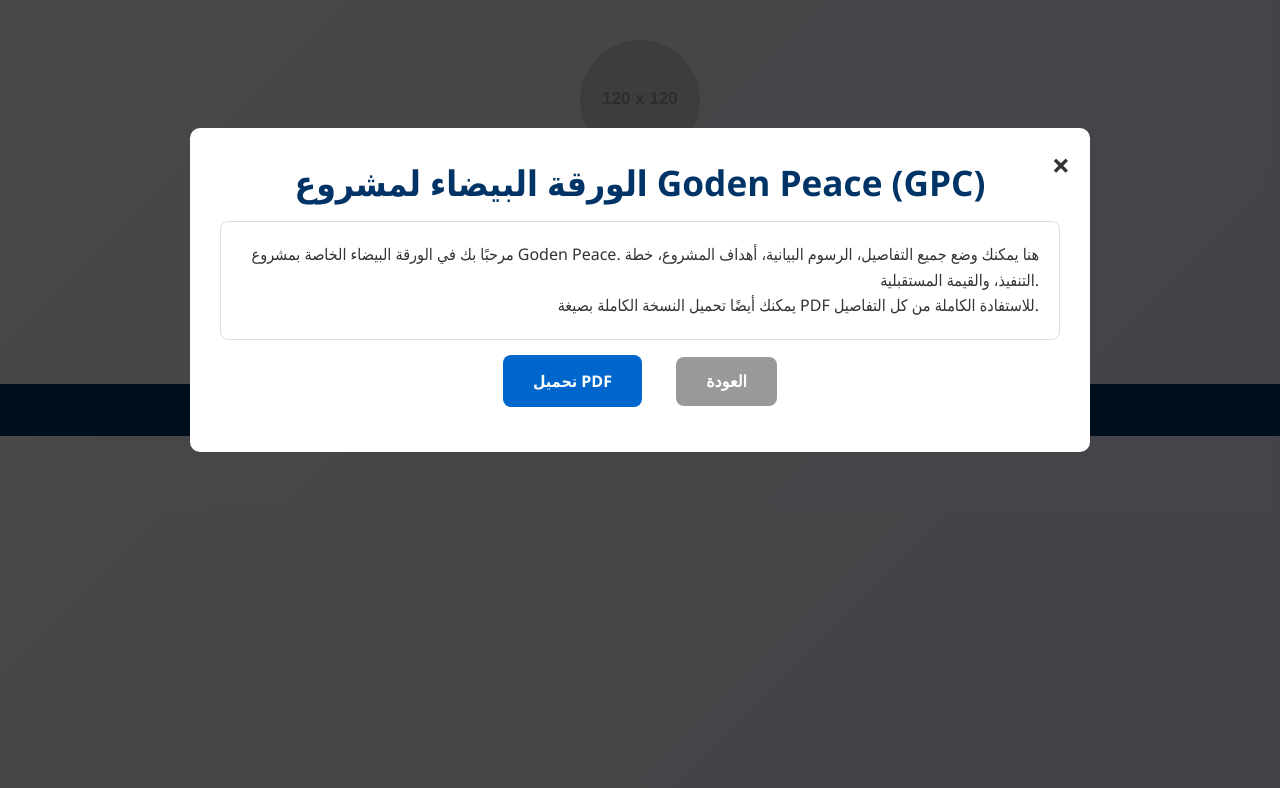
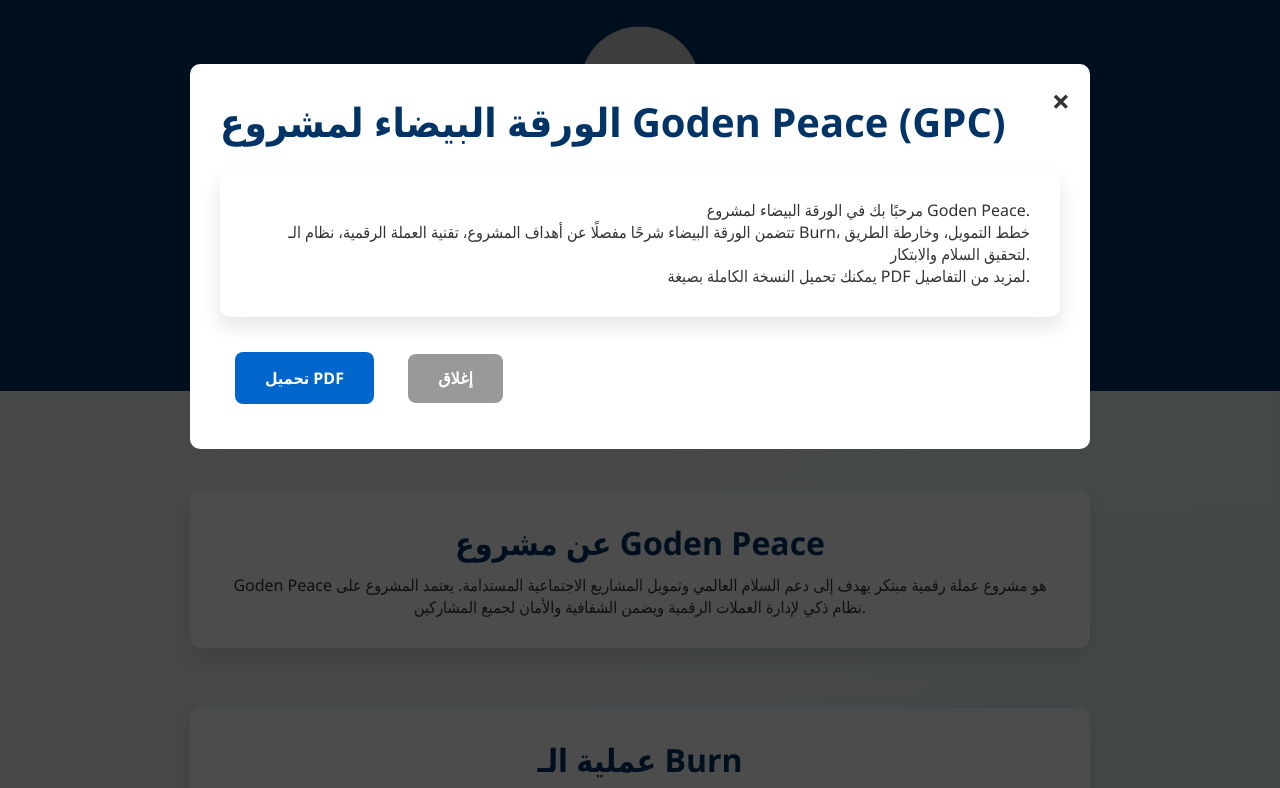
Before and after one commit to Basem2026/Golden-Peace, a plain HTML site: page index.html in a window 1280 px wide. Both pictures are taken after a click on the button "الورقة البيضاء". Shown: the top 788 px of the page. Drawn offline with Linux system fonts and the light colour scheme; placeholder pictures from the web are drawn by us.

Commit message:
Refactor HTML and CSS for improved layout and functionality
Updated styles for header, body, and buttons. Enhanced modal functionality and added smooth scrolling for sections. Revised content in header and whitepaper modal.

```diff
--- a/index.html
+++ b/index.html
@@ -7,100 +7,42 @@
 <style>
     /* ===== عام ===== */
     * { box-sizing: border-box; margin: 0; padding: 0; }
-    body {
-        font-family: 'Segoe UI', Tahoma, Geneva, Verdana, sans-serif;
-        background: linear-gradient(135deg,#f0f0f0,#e0e0f5);
-        color: #333;
-        overflow-x: hidden;
-    }
-    header { text-align: center; padding: 40px 20px; }
-    .logo { width: 120px; display: block; margin: 0 auto 20px; border-radius: 50%; }
+    body { font-family: 'Segoe UI', Tahoma, Geneva, Verdana, sans-serif; background: linear-gradient(135deg,#f0f0f0,#e0f0f5); color: #333; overflow-x: hidden; scroll-behavior: smooth; }
+    header { text-align: center; padding: 40px 20px; background: #003366; color: #fff; position: sticky; top:0; z-index: 100; }
+    .logo { width: 120px; display: block; margin: 0 auto 20px; border-radius: 50%; animation: bounce 2s infinite; }
 
-    h1 { font-size: 2.2em; color: #003366; margin-bottom: 15px; }
+    h1, h2 { color: #003366; }
+    h1 { font-size: 2.5em; margin-bottom: 15px; }
+    h2 { font-size: 2em; margin-bottom: 10px; }
 
-    main { text-align: center; padding: 40px 20px; }
+    main { padding: 40px 20px; text-align: center; }
 
     /* ===== أزرار ===== */
     .btn {
-        display: inline-block;
-        padding: 15px 30px;
-        margin: 15px;
-        background: #0066cc;
-        color: #fff;
-        text-decoration: none;
-        border-radius: 8px;
-        font-weight: bold;
-        font-size: 1em;
-        transition: all 0.3s ease;
-        cursor: pointer;
-        border: none;
+        display: inline-block; padding: 15px 30px; margin: 15px;
+        background: #0066cc; color: #fff; text-decoration: none; border-radius: 8px;
+        font-weight: bold; font-size: 1em; transition: all 0.3s ease; cursor: pointer; border: none;
     }
     .btn:hover { background: #004c99; transform: translateY(-2px); }
 
     .back-btn { background: #999; }
     .back-btn:hover { background: #666; }
 
-    /* ===== Footer ===== */
-    footer {
-        background: #003366;
-        color: #fff;
-        padding: 15px 0;
-        position: relative;
-        bottom: 0;
-        width: 100%;
-        text-align: center;
-    }
+    footer { background: #003366; color: #fff; padding: 15px 0; text-align: center; }
+
+    /* ===== الأقسام ===== */
+    section { margin: 60px 0; }
+    .content-box { background: #fff; border-radius: 10px; padding: 30px; margin: 20px auto; max-width: 900px; box-shadow: 0 10px 20px rgba(0,0,0,0.1); transition: transform 0.5s, opacity 0.5s; opacity: 0; transform: translateY(50px);}
+    .content-box.visible { opacity:1; transform: translateY(0); }
 
     /* ===== Modal ===== */
-    .modal {
-        display: none;
-        position: fixed;
-        z-index: 1000;
-        left: 0; top: 0;
-        width: 100%; height: 100%;
-        overflow: auto;
-        background: rgba(0,0,0,0.7);
-        animation: fadeIn 0.4s;
-    }
-
-    .modal-content {
-        background: #fff;
-        margin: 10% auto;
-        padding: 30px;
-        border-radius: 10px;
-        max-width: 900px;
-        text-align: center;
-        position: relative;
-        animation: slideIn 0.5s;
-    }
-
-    .close {
-        position: absolute;
-        top: 15px;
-        right: 20px;
-        font-size: 2em;
-        font-weight: bold;
-        color: #333;
-        cursor: pointer;
-        transition: color 0.3s;
-    }
-    .close:hover { color: #0066cc; }
+    .modal { display: none; position: fixed; z-index: 1000; left:0; top:0; width:100%; height:100%; overflow:auto; background: rgba(0,0,0,0.7); }
+    .modal-content { background:#fff; margin:5% auto; padding:30px; border-radius:10px; max-width:900px; position:relative; }
+    .close { position:absolute; top:15px; right:20px; font-size:2em; font-weight:bold; color:#333; cursor:pointer; transition:color 0.3s; }
+    .close:hover { color:#0066cc; }
 
     /* ===== Animations ===== */
-    @keyframes fadeIn { from {opacity:0;} to {opacity:1;} }
-    @keyframes slideIn { from {transform: translateY(-50px); opacity:0;} to {transform: translateY(0); opacity:1;} }
-
-    /* ===== Whitepaper Scrollable ===== */
-    .whitepaper-content {
-        max-height: 500px;
-        overflow-y: auto;
-        text-align: right;
-        padding: 20px;
-        line-height: 1.6;
-        font-size: 1em;
-        border: 1px solid #ddd;
-        border-radius: 8px;
-    }
+    @keyframes bounce { 0%,100% {transform: translateY(0);} 50% {transform: translateY(-15px);} }
 </style>
 </head>
 <body>
@@ -108,38 +50,91 @@
 <!-- الصفحة الرئيسية -->
 <header>
     <img src="https://via.placeholder.com/120?text=GPC" alt="GPC Logo" class="logo">
-    <h1>مرحبا بكم في مشروع Goden Peace (GPC)</h1>
-    <p>اكتشف مستقبل السلام والفرص مع GPC</p>
-    <button class="btn" onclick="openModal()">الورقة البيضاء</button>
+    <h1>Goden Peace - GPC</h1>
+    <p>مشروع العملة الرقمية للسلام العالمي والابتكار الاقتصادي</p>
+    <button class="btn" onclick="scrollToSection('about')">ابدأ الاستكشاف</button>
+    <button class="btn" onclick="openModal('whitepaperModal')">الورقة البيضاء</button>
 </header>
+
+<main>
+
+    <!-- قسم التعريف بالمشروع -->
+    <section id="about">
+        <div class="content-box">
+            <h2>عن مشروع Goden Peace</h2>
+            <p>Goden Peace هو مشروع عملة رقمية مبتكر يهدف إلى دعم السلام العالمي وتمويل المشاريع الاجتماعية المستدامة. يعتمد المشروع على نظام ذكي لإدارة العملات الرقمية ويضمن الشفافية والأمان لجميع المشاركين.</p>
+        </div>
+    </section>
+
+    <!-- قسم الـ Burn -->
+    <section id="burn">
+        <div class="content-box">
+            <h2>عملية الـ Burn</h2>
+            <p>الـ Burn هي عملية إزالة جزء من العملات من التداول بشكل دائم، مما يزيد قيمة العملات المتبقية ويخلق ندرة طبيعية. كل عملية Burn تتم بشفافية ويتم الإعلان عنها على البلوكتشين.</p>
+        </div>
+    </section>
+
+    <!-- Roadmap -->
+    <section id="roadmap">
+        <div class="content-box">
+            <h2>خطة المشروع (Roadmap)</h2>
+            <p>1. إطلاق العملة الرقمية GPC<br>
+               2. تمويل المشاريع الاجتماعية<br>
+               3. تطبيق نظام الـ Burn الدوري<br>
+               4. إنشاء شراكات عالمية لدعم السلام</p>
+        </div>
+    </section>
+
+    <!-- الرؤية والهدف -->
+    <section id="vision">
+        <div class="content-box">
+            <h2>رؤيتنا للسلام والابتكار</h2>
+            <p>نسعى من خلال GPC إلى تمكين المجتمعات، دعم المشاريع البيئية والاجتماعية، وتحقيق نمو اقتصادي مستدام مع الحفاظ على القيم الإنسانية.</p>
+        </div>
+    </section>
+
+</main>
 
 <footer>
     <p>&copy; 2025 Goden Peace</p>
 </footer>
 
-<!-- النافذة المنبثقة للورقة البيضاء -->
+<!-- الورقة البيضاء Modal -->
 <div id="whitepaperModal" class="modal">
     <div class="modal-content">
-        <span class="close" onclick="closeModal()">&times;</span>
+        <span class="close" onclick="closeModal('whitepaperModal')">&times;</span>
         <h1>الورقة البيضاء لمشروع Goden Peace (GPC)</h1>
-        <div class="whitepaper-content">
-            <p>مرحبًا بك في الورقة البيضاء الخاصة بمشروع Goden Peace. هنا يمكنك وضع جميع التفاصيل، الرسوم البيانية، أهداف المشروع، خطة التنفيذ، والقيمة المستقبلية.</p>
-            <p>يمكنك أيضًا تحميل النسخة الكاملة بصيغة PDF للاستفادة الكاملة من كل التفاصيل.</p>
+        <div class="content-box" style="opacity:1; transform:translateY(0); max-height:400px; overflow-y:auto; text-align:right;">
+            <p>مرحبًا بك في الورقة البيضاء لمشروع Goden Peace.</p>
+            <p>تتضمن الورقة البيضاء شرحًا مفصلًا عن أهداف المشروع، تقنية العملة الرقمية، نظام الـ Burn، خطط التمويل، وخارطة الطريق لتحقيق السلام والابتكار.</p>
+            <p>يمكنك تحميل النسخة الكاملة بصيغة PDF لمزيد من التفاصيل.</p>
         </div>
         <a href="GPC-WhitePaper.pdf" target="_blank" class="btn">تحميل PDF</a>
-        <button class="btn back-btn" onclick="closeModal()">العودة</button>
+        <button class="btn back-btn" onclick="closeModal('whitepaperModal')">إغلاق</button>
     </div>
 </div>
 
 <script>
-    // فتح وإغلاق النافذة المنبثقة
-    function openModal() { document.getElementById('whitepaperModal').style.display = 'block'; }
-    function closeModal() { document.getElementById('whitepaperModal').style.display = 'none'; }
+    // ظهور الأقسام عند التمرير
+    const boxes = document.querySelectorAll('.content-box');
+    window.addEventListener('scroll', () => {
+        boxes.forEach(box => {
+            const rect = box.getBoundingClientRect();
+            if(rect.top < window.innerHeight - 100) { box.classList.add('visible'); }
+        });
+    });
 
-    // إغلاق عند الضغط خارج المحتوى
-    window.onclick = function(event) {
+    // Modal
+    function openModal(id){ document.getElementById(id).style.display='block'; }
+    function closeModal(id){ document.getElementById(id).style.display='none'; }
+    window.onclick = function(event){
         const modal = document.getElementById('whitepaperModal');
-        if(event.target == modal) { modal.style.display = "none"; }
+        if(event.target == modal){ modal.style.display='none'; }
+    }
+
+    // Scroll smooth
+    function scrollToSection(id){
+        document.getElementById(id).scrollIntoView({behavior:'smooth'});
     }
 </script>
 
```
